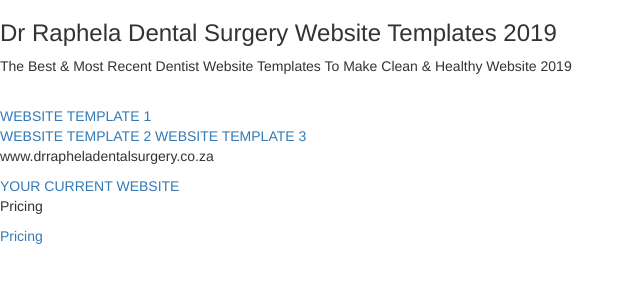
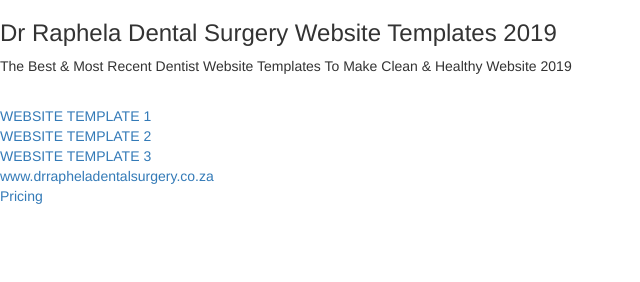
Before and after one commit to emmoila/emmoila.github.io, a plain HTML site: page index.html in a window 1280 px wide. Shown: the whole page, without its empty margins (0-640 px from the left). Drawn offline with nearby package versions, Linux system fonts and the light colour scheme.

Commit message:
Update index.html

```diff
--- a/index.html
+++ b/index.html
@@ -16,12 +16,13 @@
 
 <a href="http://emmoila.github.io/dentacare/">WEBSITE TEMPLATE 2</a>
 
+<br>
 <a href="http://emmoila.github.io/dento/">WEBSITE TEMPLATE 3</a>
 
-<p>www.drrapheladentalsurgery.co.za</p>
-<a href="www.drrapheladentalsurgery.co.za">YOUR CURRENT WEBSITE</a>
+<br>
+<a href="www.drrapheladentalsurgery.co.za">www.drrapheladentalsurgery.co.za</a>
 
-<p>Pricing</p>
+<br>
 <a href="https://www.mphathiseni.co.za/pricing.html">Pricing</a>
 
 </body>
```
